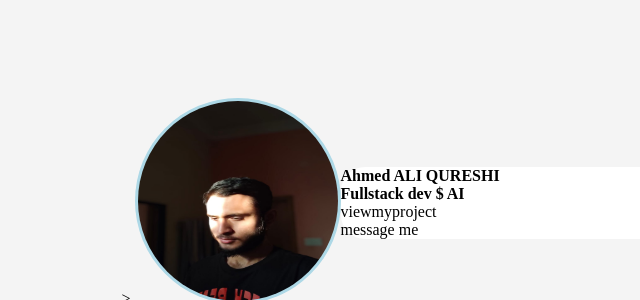
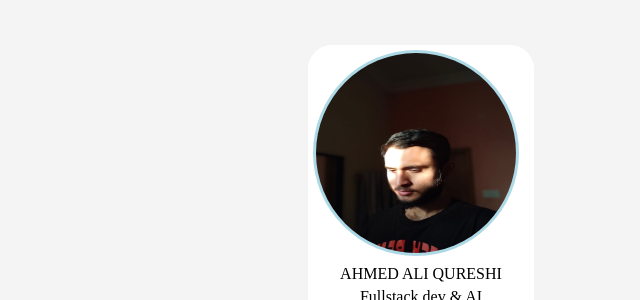
Before and after one commit to ahmedaliqureshi/CSS, a plain HTML site: page project/index.html in a window 1280 px wide. Shown: the part 197-497 px from the top of the page, without its empty margins (224-864 px from the left). Drawn offline with Linux system fonts and the light colour scheme.

Commit message:
profile card

```diff
--- a/project/index.html
+++ b/project/index.html
@@ -9,34 +9,44 @@
 </head>
 
 <body>
-  <div> <!--make sure to keep the class name in the image tag-->>
-    <img class="myimage" src="./assets/mypic.jpg">
-  </div>
-  </div>
+    <!-- make sure to keep the class name in the image tag> -->
+  <div>
+
    <div class="profilecard">
+    <div class="myimage">
+        <div>
+              <img class="pfp" src="./assets/mypic.jpg">
+         </div>
+    </div>
   <div class="myname">
-    <h4> Ahmed ALI QURESHI</h4>
+    <P> AHMED ALI QURESHI</P>
   </div>
   <div class="mydesignation">
-    <h4>Fullstack dev $ AI </h4>
+    <p>Fullstack dev & AI </p>
   </div>
-  <div class="mysocials">
-    <span class="mylinkdin">
+  <!-- <div class="mysocials">
+    <label class="mylinkdin">
+      linkdin
       <link rel="" href="">
-    </span>
-    <span class="myX">
+    </label>
+    <label class="myX">
+      X
       <link rel="" href="">
-    </span>
-  </div>
+    </label> -->
+  <!-- </div> -->
+  <!-- </div> -->
   <div class="viewproject_button">
-    <label">viewmyproject</label>
+    <img src="assets/githubicon.png">
+    <!-- <a href="https://github.com/ahmedaliqureshi?tab=repositories">View my projects</a> -->
+   <!-- <a href="https://github.com/ahmedaliqureshi?tab=repositories"></a> -->
   </div>
   <div class="message_button">
-    <label>message me</label>
+    <button type="button" a> message me</button>
+
+
   </div>
    </div>
-
-
+  </div>
+</div>
 </body>
-
 </html>
--- a/project/style.css
+++ b/project/style.css
@@ -18,8 +18,11 @@
     background:white;
     border-radius:24px;
     border-color: rgb(15, 186, 244);
+    box-shadow: rgb(0, 0, 0,0.1);
+    padding:5px;
+    margin-top:15px
  }
-.myimage{
+.pfp{
     position:relative;
     height:200px;
     width:200px;
@@ -27,12 +30,53 @@
     background-color: lightblue;
     padding:3px;
     color: solid blue;
-    /* align-items: center; */
+    align-items: center;
 }
 .myname{
-    white-space:5px;
+    margin:5px;
+    text-align: center;
+    font-family: 'Gill Sans', 'Gill Sans MT', Calibri, 'Trebuchet MS', sans-serif;
 }
 .mydesignation{
-    white-space:5px;
+    text-align:center;
+    font-family: 'Courier New', Courier, monospace;
+}
+.viewproject_button{
+    margin-top: 5px;
+    text-align:center;
+    font-family:'Lucida Sans', 'Lucida Sans Regular', 'Lucida Grande', 'Lucida Sans Unicode', Geneva, Verdana, sans-serif;
+    display:flex;
+    justify-content:center;
+    color:blue;
+    border-radius:50%;
+    margin:0 8px;
+    background:solid blue;
+    text-decoration:non;
+}
+.message_button{
+    margin-top:5px;
+    text-align:center;
+    font-family: 'Franklin Gothic Medium', 'Arial Narrow', Arial, sans-serif;
+    display:flex;
+    justify-content:center;
+    color:blue;
+    border-radius:50%;
+    margin:0 8px;
+    background:solid blue;
+    text-decoration:non;
+    border:3px;
 
 }
+.myimage{
+    position: relative;
+    align-items: center;
+}
+/* .mysocials{
+    padding:2px;
+    margin-top:2px;
+} */
+/* .mylinkdin{
+    padding:5px;
+    margin:5px;
+    flex:right end;
+} */
```
Also changed, not shown: project/assets/githubicon.png (added).
